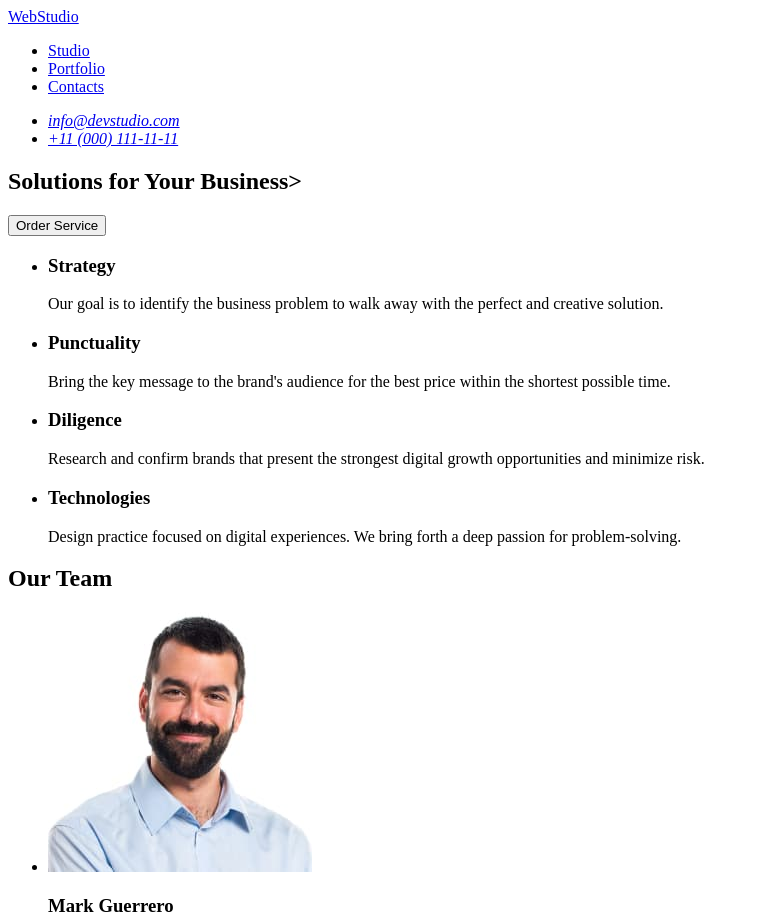
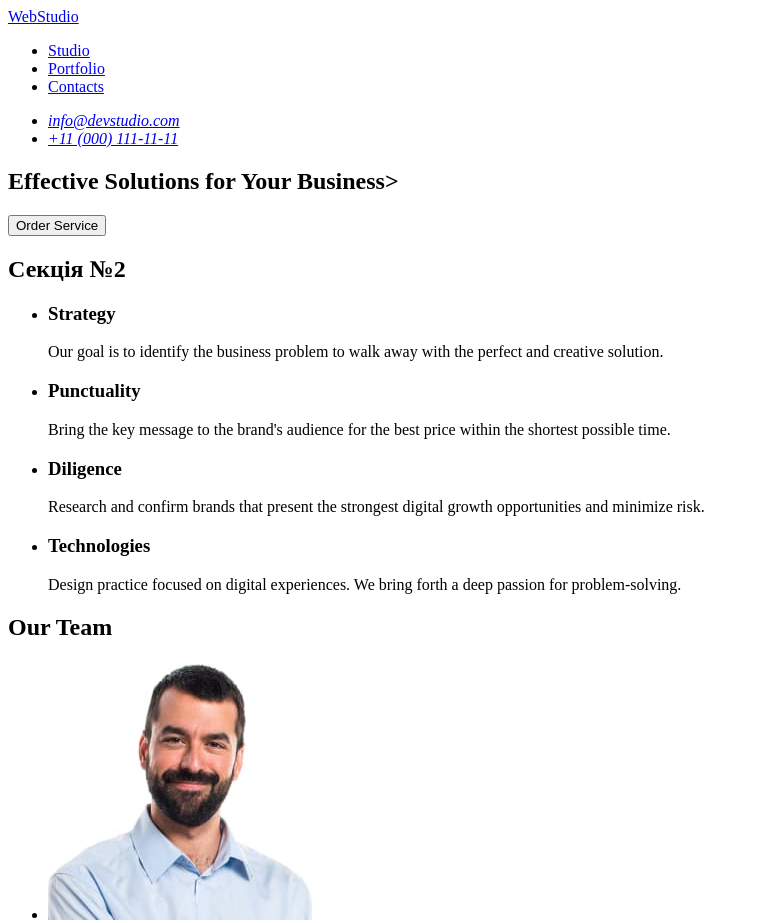
Before and after one commit to lugdockrem/goit-markup-hw-01, a plain HTML site: page index.html in a window 1280 px wide. Shown: the top 923 px of the page, without its empty margins (0-759 px from the left). Drawn offline with Linux system fonts and the light colour scheme.

Commit message:
All mentors fixes

```diff
--- a/index.html
+++ b/index.html
@@ -38,13 +38,14 @@
     <main>
       <!-- #region hero -->
       <section>
-        <h1>Solutions for Your Business></h1>
+        <h1>Effective Solutions for Your Business></h1>
         <button type="button">Order Service</button>
       </section>
       <!-- #endregion hero -->
 
       <!-- #region features -->
       <section>
+        <h2>Секція №2</h2>
         <ul>
           <li>
             <h3>Strategy</h3>
```
